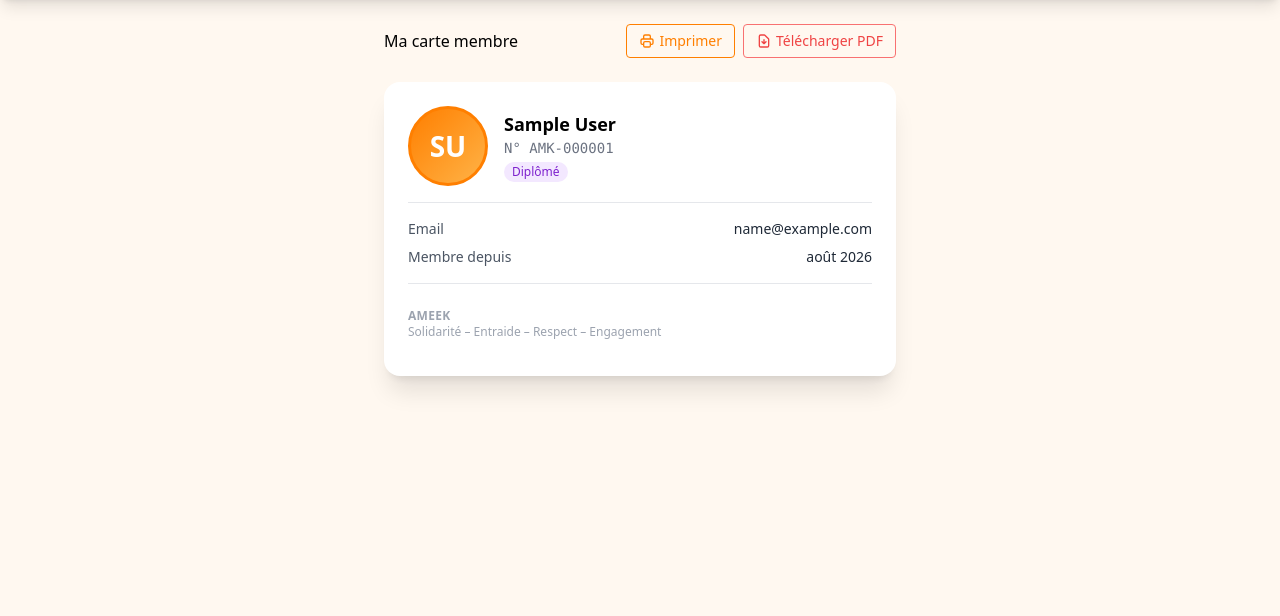
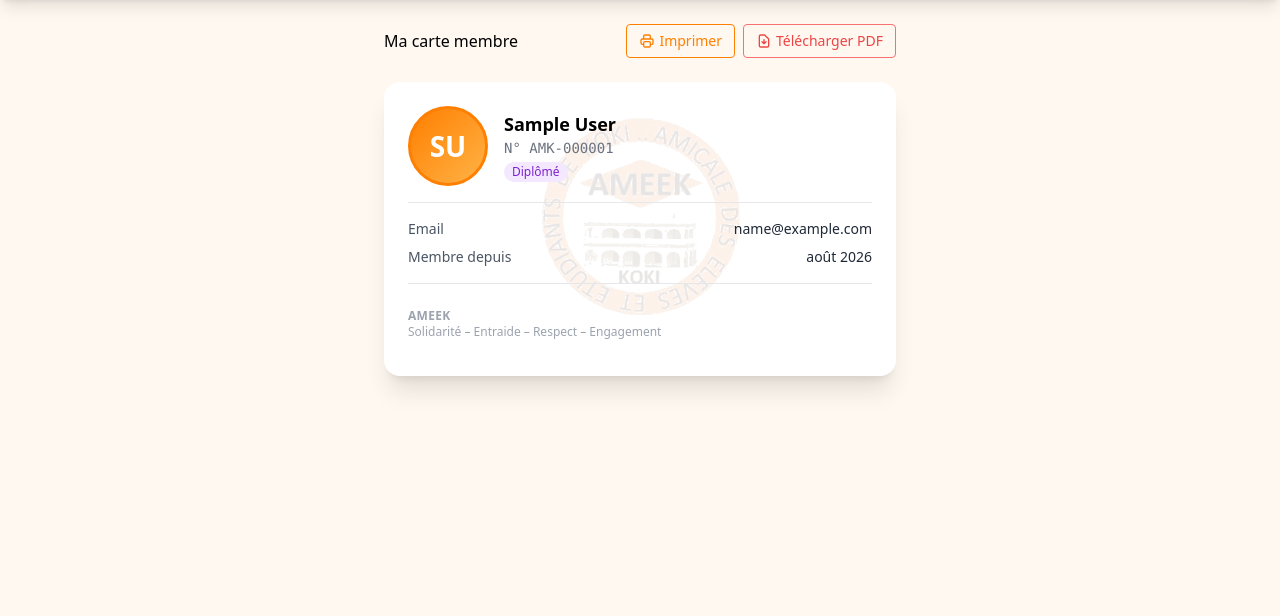
Before and after one commit to Matar057/AMEEK, a Django app: page /profiles/carte/ in a window 1280 px wide. Shown: the part 64-680 px from the top of the page. Run offline with Django 5.2, Linux system fonts and the light colour scheme; the visitor is signed in with stand-in values (Sample User, id 1); data comes from the database, SQL or seed files in the repository; some libraries are stand-ins or nearby versions.

Commit message:
Logo Amicale en filigrane sur la carte membre

```diff
--- a/profiles/templates/profiles/member_card.html
+++ b/profiles/templates/profiles/member_card.html
@@ -22,6 +22,23 @@
     backface-visibility: hidden;
     border-radius: 16px;
   }
+  .card-front {
+    position: relative;
+    overflow: hidden;
+  }
+  .card-front::before {
+    content: "";
+    position: absolute;
+    inset: 0;
+    background-image: url("{% static 'img/logo.png' %}");
+    background-repeat: no-repeat;
+    background-position: center;
+    background-size: 60%;
+    opacity: 0.1;
+    z-index: 1;
+    pointer-events: none;
+  }
+  .card-front > * { position: relative; z-index: 2; }
   .card-back { transform: rotateY(180deg); }
   .card-wrapper:hover .card-inner { transform: rotateY(180deg); }
   .member-photo {
```
